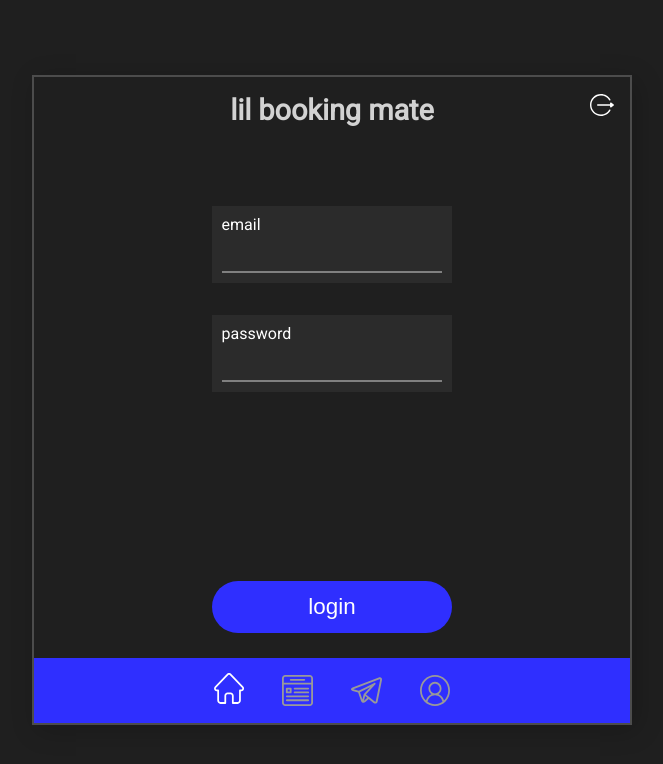
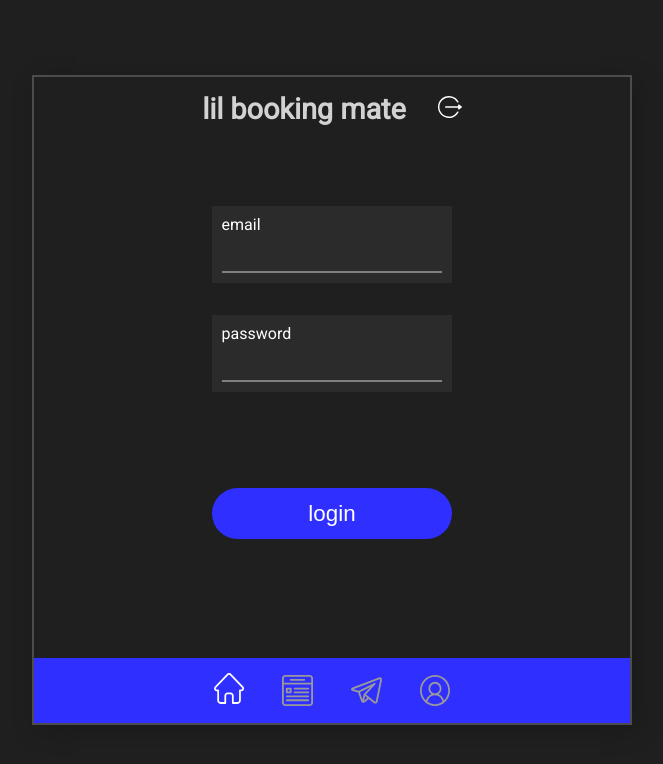
Before and after one commit to 200backflips/lil-booking-mate, a Vue app in the folder client/: page / in a window 1280 px wide. Shown: the top 764 px of the page, without its empty margins (308-971 px from the left). Built offline with nearby package versions, Linux system fonts and the light colour scheme.

Commit message:
change calender styling

```diff
--- a/client/src/components/BookingForm.vue
+++ b/client/src/components/BookingForm.vue
@@ -33,7 +33,6 @@ export default {
 
 <style scoped>
 .BookingForm {
-  position: relative;
   display: flex;
   flex-direction: column;
   align-items: center;
@@ -48,7 +47,6 @@ export default {
 }
 
 .main-btn {
-  position: absolute;
-  top: 85%;
+  margin-top: 1rem;
 }
 </style>
--- a/client/src/components/DatePicker.vue
+++ b/client/src/components/DatePicker.vue
@@ -6,7 +6,6 @@
     :monday-first="true"
     :highlighted="highlighted"
     @selected="pickDates"
-    class="datepicker"
   />
 </template>
 
@@ -51,7 +50,11 @@ export default {
 </script>
 
 <style>
-.datepicker {
-  color: #000000;
+.vdp-datepicker > .vdp-datepicker__calendar {
+  background: #2b2b2b;
+  border: none;
+  padding: 0;
+  /* font-size: 1rem; */
+  /* border: 1px solid rgba(255, 255, 255, 0.4); */
 }
 </style>
--- a/client/src/components/Header.vue
+++ b/client/src/components/Header.vue
@@ -1,5 +1,6 @@
 <template>
   <div class="Header">
+    <h1>lil booking mate</h1>
     <div class="logout-btn">
       <button @click.prevent="logOut">
         <router-link to="/">
@@ -7,7 +8,6 @@
         </router-link>
       </button>
     </div>
-    <h1>lil booking mate</h1>
   </div>
 </template>
 
@@ -24,22 +24,20 @@ export default {
 
 <style scoped>
 .Header {
-  position: relative;
   display: flex;
-  flex-direction: column;
+  flex-direction: row;
+  justify-content: center;
+  align-items: center;
+  width: 100%;
   height: 10%;
   color: rgba(255, 255, 255, 0.8);
 }
 .Header > h1 {
-  position: absolute;
-  padding: 1rem;
-  align-self: center;
   font-size: 1.8rem;
 }
 
 .logout-btn {
-  margin: 1rem;
-  align-self: flex-end;
+  margin-left: 2rem;
 }
 .logout-btn > button {
   border: none;
--- a/client/src/components/Home.vue
+++ b/client/src/components/Home.vue
@@ -29,5 +29,6 @@ export default {
   height: 80%;
   margin: 0 auto;
   font-size: 1rem;
+  overflow: auto;
 }
 </style>
--- a/client/src/components/Login.vue
+++ b/client/src/components/Login.vue
@@ -29,7 +29,6 @@ export default {
 
 <style scoped>
 .Login {
-  position: relative;
   display: flex;
   flex-direction: column;
   align-items: center;
@@ -45,7 +44,6 @@ export default {
 }
 
 .main-btn {
-  position: absolute;
-  top: 83%;
+  margin: 2rem;
 }
 </style>
```
